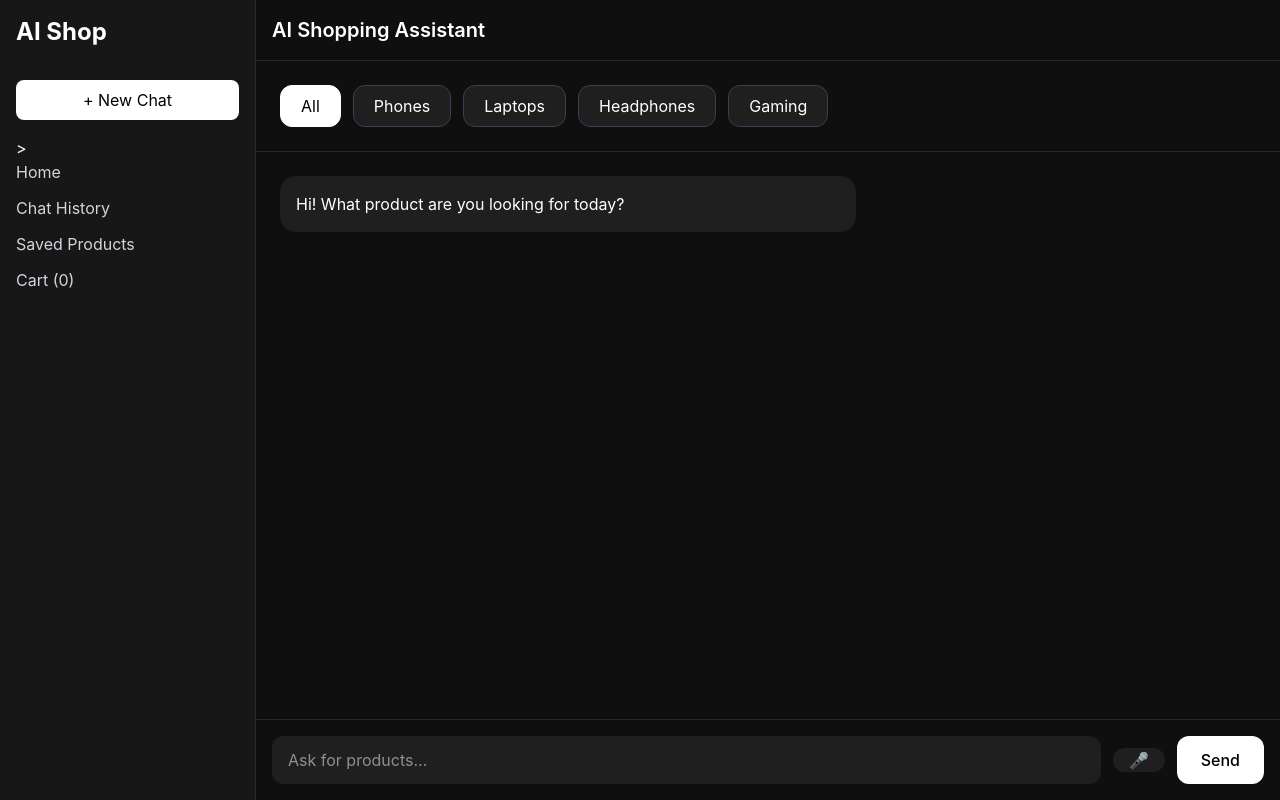
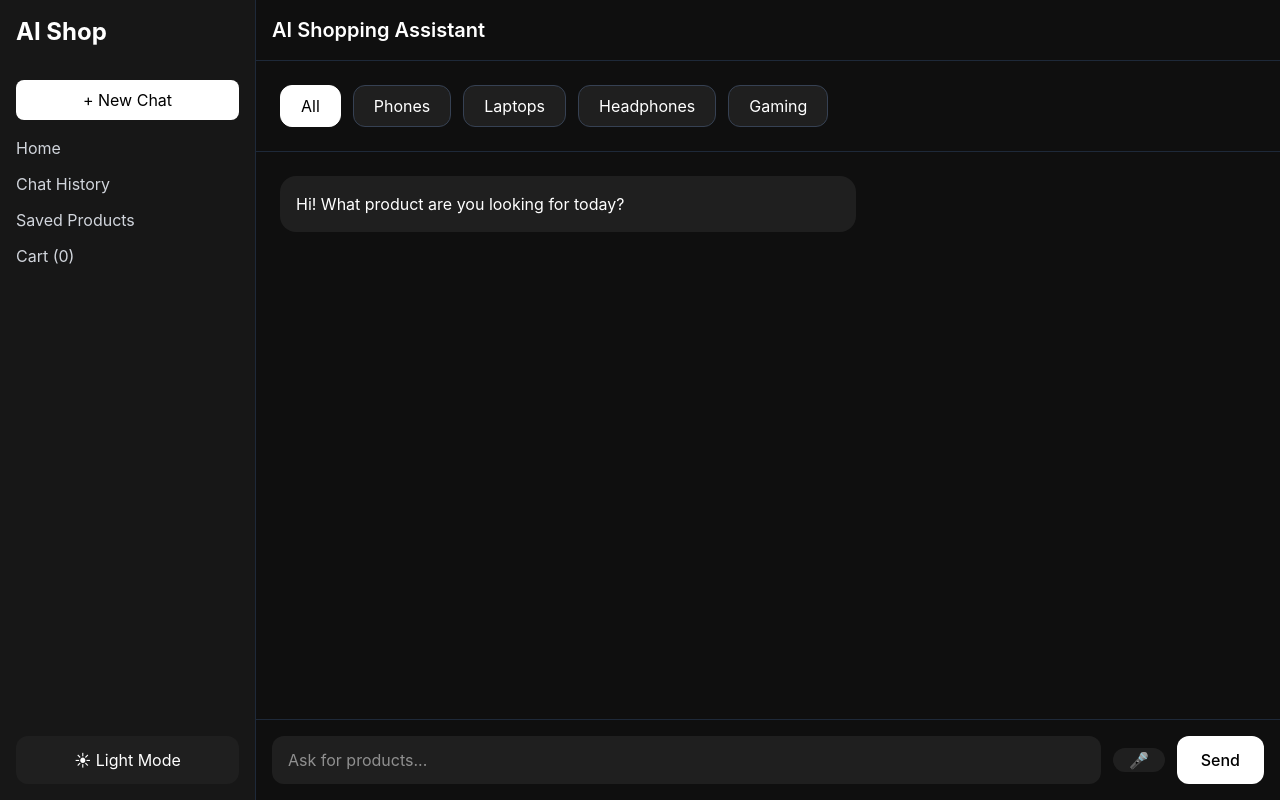
Before and after one commit to AksharaAvasthi-github/AI-Shopping-agent, a React (Vite) app: page /app in a window 1280 px wide. Built offline with nearby package versions, Linux system fonts and the light colour scheme.

Commit message:
Add dark/light mode option

```diff
--- a/src/App.jsx
+++ b/src/App.jsx
@@ -39,6 +39,15 @@ export default function App() {
   useState(false);
   const [selectedCategory, setSelectedCategory] =
   useState("All");
+  const [darkMode, setDarkMode] = useState(() => {
+
+  const savedTheme =
+    localStorage.getItem("darkMode");
+
+  return savedTheme
+    ? JSON.parse(savedTheme)
+    : true;
+});
   const categories = [
   "All",
   "Phones",
@@ -53,7 +62,16 @@ useEffect(() => {
     JSON.stringify(messages)
   );
 
-}, [messages]);
+}
+, [messages]);
+useEffect(() => {
+
+  localStorage.setItem(
+    "darkMode",
+    JSON.stringify(darkMode)
+  );
+
+}, [darkMode]);
   const recognitionRef = useRef(null);
   const handleVoiceSearch = () => {
 
@@ -284,9 +302,18 @@ useEffect(() => {
     <Route
       path="/app"
       element={
-        <div className="h-screen flex bg-[#0f0f0f]">
+        <div
+  className={`h-screen flex ${
+    darkMode
+      ? "bg-[#0f0f0f] text-white"
+      : "bg-gray-100 text-black"
+  }`}
+>
 
-          <Sidebar />
+          <Sidebar
+  darkMode={darkMode}
+  setDarkMode={setDarkMode}
+/>
 
           <HomePage />
 
@@ -298,9 +325,18 @@ useEffect(() => {
     <Route
       path="/cart"
       element={
-        <div className="h-screen flex bg-[#0f0f0f]">
+        <div
+  className={`h-screen flex ${
+    darkMode
+      ? "bg-[#0f0f0f] text-white"
+      : "bg-gray-100 text-black"
+  }`}
+>
 
-          <Sidebar />
+          <Sidebar
+  darkMode={darkMode}
+  setDarkMode={setDarkMode}
+/>
 
           <CartPage />
 
@@ -314,7 +350,10 @@ useEffect(() => {
       element={
         <div className="h-screen flex bg-[#0f0f0f]">
 
-          <Sidebar />
+          <Sidebar
+  darkMode={darkMode}
+  setDarkMode={setDarkMode}
+/>
 
           <SavedPage />
 
@@ -328,7 +367,10 @@ useEffect(() => {
       element={
         <div className="h-screen flex bg-[#0f0f0f]">
 
-          <Sidebar />
+          <Sidebar
+  darkMode={darkMode}
+  setDarkMode={setDarkMode}
+/>
 
           <HistoryPage />
 
@@ -342,7 +384,10 @@ useEffect(() => {
       element={
         <div className="h-screen flex bg-[#0f0f0f]">
 
-          <Sidebar />
+          <Sidebar
+  darkMode={darkMode}
+  setDarkMode={setDarkMode}
+/>
 
           <CheckoutPage />
 
@@ -354,7 +399,10 @@ useEffect(() => {
   element={
     <div className="h-screen flex bg-[#0f0f0f]">
 
-      <Sidebar />
+      <Sidebar
+  darkMode={darkMode}
+  setDarkMode={setDarkMode}
+/>
 
       <SuccessPage />
 
--- a/src/components/Sidebar.jsx
+++ b/src/components/Sidebar.jsx
@@ -1,9 +1,14 @@
 import { Link } from "react-router-dom";
 import useCartStore from "../store/cartStore";
 
-export default function Sidebar() {
+export default function Sidebar({
+  darkMode = true,
+  setDarkMode = () => {},
+}) {
 
-  const cartItems = useCartStore((state) => state.cartItems);
+  const cartItems = useCartStore(
+    (state) => state.cartItems
+  );
 
   return (
     <div className="hidden md:flex w-64 bg-[#171717] border-r border-gray-800 p-4 flex-col text-white">
@@ -20,7 +25,7 @@ export default function Sidebar() {
         className="bg-white text-black rounded-lg py-2 px-4 mb-4"
       >
         + New Chat
-</button>>
+      </button>
 
       <div className="flex flex-col gap-3 text-gray-300">
 
@@ -42,6 +47,13 @@ export default function Sidebar() {
 
       </div>
 
+      <button
+        onClick={() => setDarkMode(!darkMode)}
+        className="mt-auto bg-[#1f1f1f] py-3 rounded-xl"
+      >
+        {darkMode ? "☀ Light Mode" : "🌙 Dark Mode"}
+      </button>
+
     </div>
   );
 }
```
Lines whose indentation alone changed are shown as unchanged.
